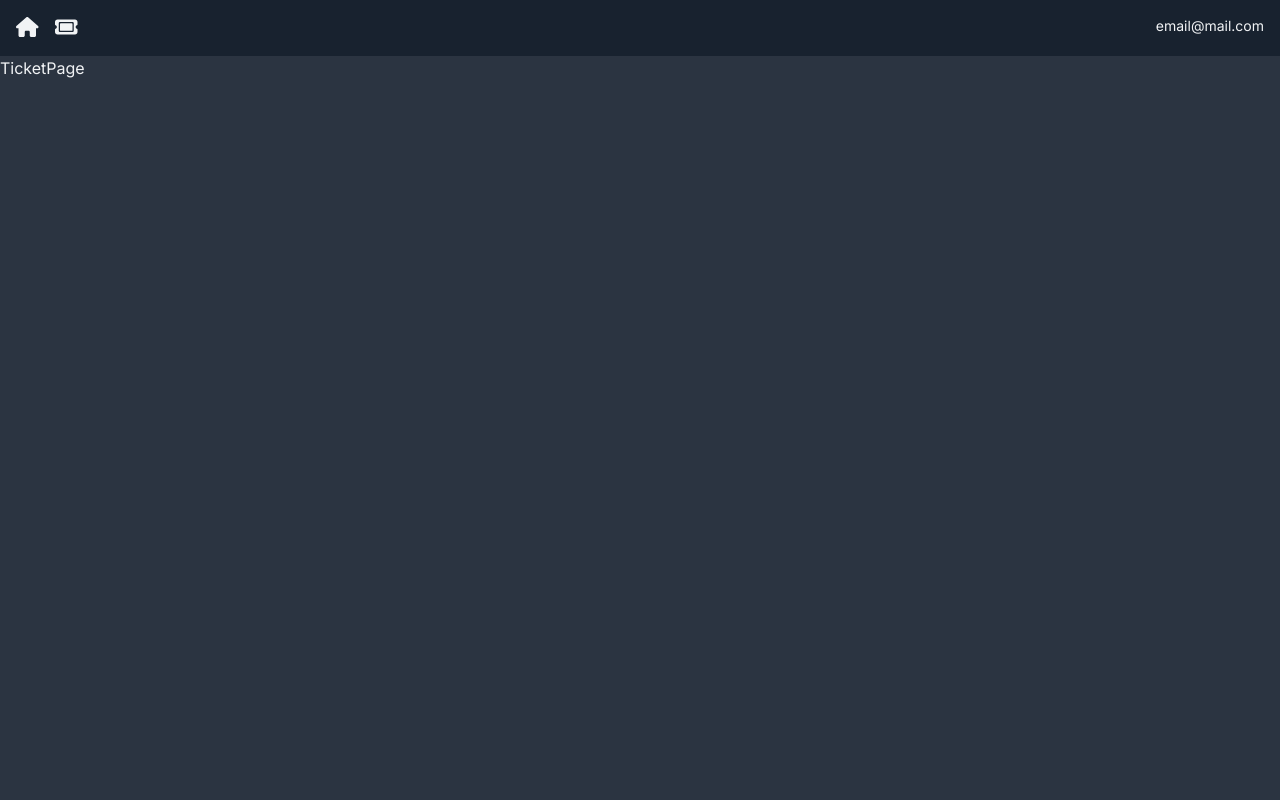
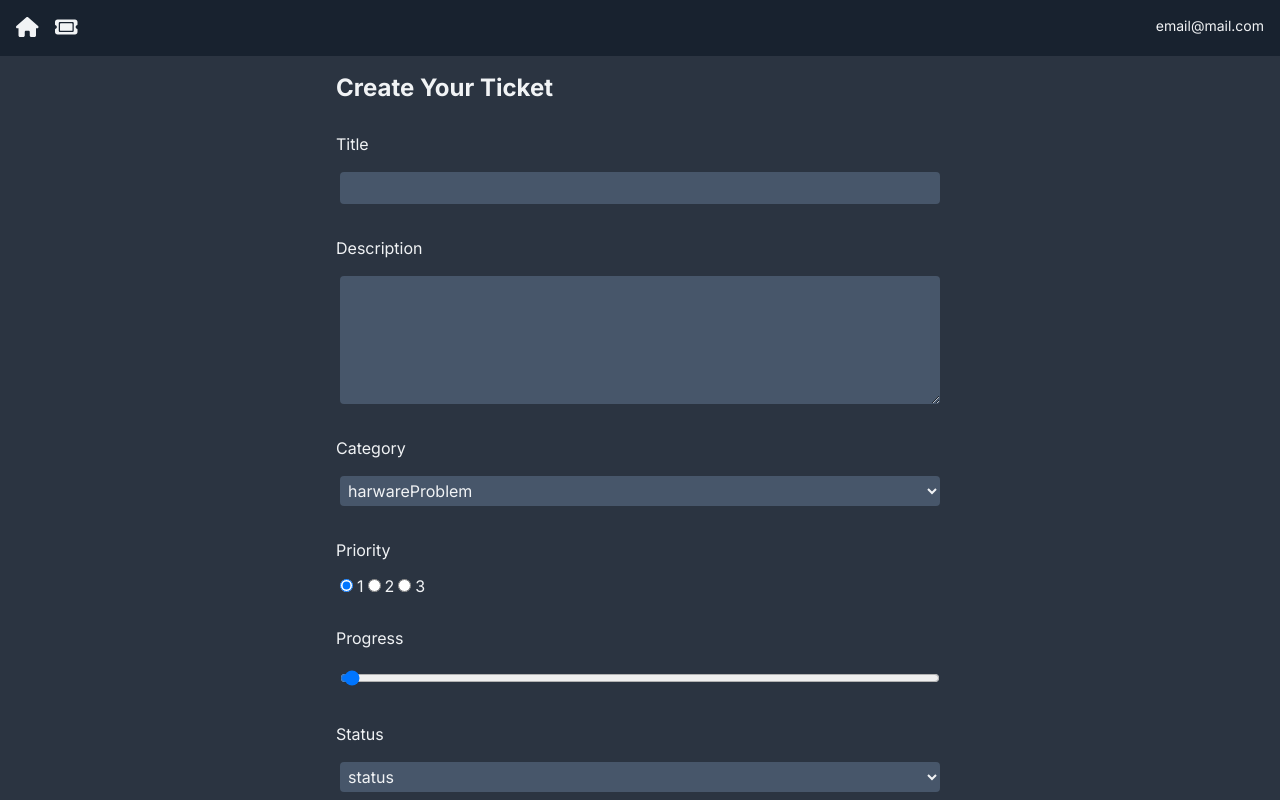
Before and after one commit to AdamDjo/TicketingApp, a Next.js app: page /TicketPage/new in a window 1280 px wide. Built offline with nearby package versions, Linux system fonts and the light colour scheme.

Commit message:
add form

```diff
--- /dev/null
+++ b/app/(components)/TicketForm.tsx
@@ -0,0 +1,125 @@
+'use client';
+import { TicketType } from '@/types/ticket.type';
+import { useRouter } from 'next/navigation';
+import React, { useState } from 'react';
+
+const TicketForm = () => {
+  const startingTicketData: TicketType = {
+    title: '',
+    description: '',
+    priority: 1,
+    progress: 0,
+    status: 'not started',
+    category: 'Hardware problem',
+  };
+
+  const handleChange = (
+    e: React.ChangeEvent<HTMLInputElement | HTMLTextAreaElement>
+  ) => {
+    const value = e.target.value;
+    const name = e.target.name;
+    setFormData((prev) => ({
+      ...prev,
+      [name]: value,
+    }));
+  };
+
+  const handleSubmit = () => {
+    console.log('submited');
+  };
+  const [formData, setFormData] = useState<TicketType>(startingTicketData);
+
+  return (
+    <div className="flex justify-center">
+      <form
+        className="flex flex-col gap-3 w-1/2"
+        method="post"
+        onSubmit={handleSubmit}
+      >
+        <h3>Create Your Ticket</h3>
+        <label> Title</label>
+        <input
+          id="title"
+          name="title"
+          type="text"
+          onChange={handleChange}
+          required={true}
+          value={formData.title}
+        ></input>
+
+        <label> Description</label>
+        <textarea
+          id="Description"
+          name="Description"
+          onChange={handleChange}
+          required={true}
+          value={formData.title}
+          rows={5}
+        ></textarea>
+
+        <label> Category</label>
+        <select
+          name="category"
+          value={formData.category}
+          onChange={handleChange}
+        >
+          <option value="hardware"> harwareProblem</option>
+          <option value="hardware"> harwareProblem</option>
+          <option value="hardware"> harwareProblem</option>
+          <option value="hardware"> harwareProblem</option>
+        </select>
+        <label>Priority</label>
+        <div>
+          <input
+            id="priority-1"
+            name="priority"
+            type="radio"
+            onChange={handleChange}
+            value={1}
+            checked={formData.priority == 1}
+          ></input>
+          <label>1</label>
+          <input
+            id="priority-2"
+            name="priority"
+            type="radio"
+            onChange={handleChange}
+            value={2}
+            checked={formData.priority == 2}
+          ></input>
+          <label>2</label>
+          <input
+            id="priority-3"
+            name="priority"
+            type="radio"
+            onChange={handleChange}
+            value={3}
+            checked={formData.priority == 3}
+          ></input>
+          <label>3</label>
+        </div>
+        <label>Progress</label>
+        <input
+          type="range"
+          id="progress"
+          name="progress"
+          value={formData.progress}
+          min={0}
+          max={100}
+          onChange={handleChange}
+        ></input>
+
+        <label>Status</label>
+        <select name="Status" value={formData.status} onChange={handleChange}>
+          <option value="status"> status</option>
+          <option value="status"> status</option>
+          <option value="status"> status</option>
+          <option value="status"> status</option>
+        </select>
+      </form>
+    </div>
+  );
+};
+
+export default TicketForm;
+useRouter;
--- /dev/null
+++ b/app/(models)/Ticket.tsx
@@ -0,0 +1,24 @@
+import mongoose, { Schema } from 'mongoose';
+import { TicketType } from '../../types/ticket.type';
+
+mongoose.connect(process.env.MONGODB_URI);
+mongoose.Promise = global.Promise;
+
+const ticketSchema = new Schema<TicketType>(
+  {
+    title: String,
+    description: String,
+    category: String,
+    priority: String,
+    progress: Number,
+    status: String,
+    active: Boolean,
+  },
+  {
+    timestamps: true,
+  }
+);
+
+const Ticket =
+  mongoose.models.Tickets || mongoose.model('Ticket', ticketSchema);
+export default Ticket;
--- a/app/TicketPage/[id]/page.tsx
+++ b/app/TicketPage/[id]/page.tsx
@@ -1,5 +1,7 @@
+import TicketForm from '@/app/(components)/TicketForm';
+
 const TicketPage = () => {
-  return <div>TicketPage </div>;
+  return <TicketForm />;
 };
 
 export default TicketPage;
--- /dev/null
+++ b/app/api/route.tsx
@@ -0,0 +1,14 @@
+import Ticket from '../(models)/Ticket';
+import { TicketType } from '@/types/ticket.type';
+import { NextResponse } from 'next/server';
+
+export async function POST(req: any) {
+  try {
+    const body = await req.json();
+    const ticketData: TicketType = body.formData;
+    await Ticket.create(ticketData);
+    return NextResponse.json({ message: 'Ticket created' }, { status: 201 });
+  } catch (error: any) {
+    return NextResponse.json({ message: 'ERROR', error }, { status: 500 });
+  }
+}
--- a/app/globals.css
+++ b/app/globals.css
@@ -24,6 +24,17 @@
   p {
     @apply text-sm text-default-text;
   }
+  form {
+    @apply rounded-xl p-4;
+  }
+  label {
+    @apply mt-4;
+  }
+  input,
+  select,
+  textarea {
+    @apply m-1 rounded bg-card p-1;
+  }
 }
 @layer components {
   .icon {
--- a/package.json
+++ b/package.json
@@ -11,9 +11,11 @@
   "dependencies": {
     "@fortawesome/free-solid-svg-icons": "^6.4.2",
     "@fortawesome/react-fontawesome": "^0.2.0",
+    "mongodb": "^6.3.0",
     "next": "14.0.3",
     "react": "^18",
-    "react-dom": "^18"
+    "react-dom": "^18",
+    "ts-mongoose": "^0.0.24"
   },
   "devDependencies": {
     "@types/node": "^20",
```
Also changed, not shown: types/ticket.type.ts (added, +12 -0 lines), 1 other file (tests, documents, lock files or other folders).
